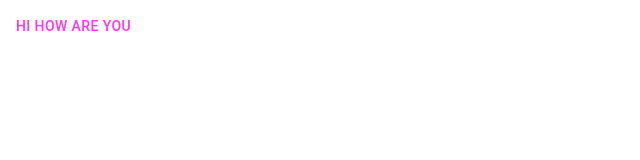
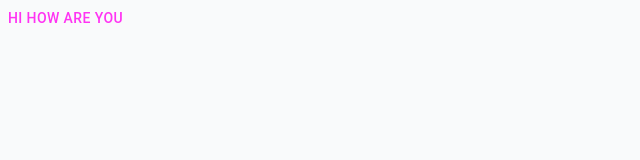
Before and after one commit to urieldxc/book_app, a React (Create React App) app: page / in a window 1280 px wide. Shown: the top 160 px of the page, without its empty margins (0-640 px from the left). Built offline with nearby package versions, Linux system fonts and the light colour scheme; the HTML template or start-up script is replaced by a standard one.

Commit message:
Simple background

```diff
--- a/src/App.js
+++ b/src/App.js
@@ -1,11 +1,15 @@
-import { ThemeProvider } from '@mui/material';
+import { ThemeProvider, Box } from '@mui/material';
 import Test from './components/Test';
+import GlobalStyles from './theme/globalStyles';
 import theme from './theme/theme'
 
 function App() {
   return (
     <ThemeProvider theme={theme}>
-      <Test />
+      <GlobalStyles />
+      <Box sx={{bgcolor: "#F9FAFB", height: "100vh"}}>
+        <Test />
+      </Box>
     </ThemeProvider>
 
   );
--- /dev/null
+++ b/src/theme/globalStyles.js
@@ -0,0 +1,55 @@
+
+import { GlobalStyles as MUIGlobalStyles } from '@mui/material';
+
+
+export default function GlobalStyles() {
+  const inputGlobalStyles = (
+    <MUIGlobalStyles
+      styles={{
+        '*': {
+          boxSizing: 'border-box',
+        },
+        html: {
+          margin: 0,
+          padding: 0,
+          width: '100%',
+          height: '100%',
+          WebkitOverflowScrolling: 'touch',
+        },
+        body: {
+          margin: 0,
+          padding: 0,
+          width: '100%',
+          height: '100%',
+        },
+        '#root': {
+          width: '100%',
+          height: '100%',
+        },
+        input: {
+          '&[type=number]': {
+            MozAppearance: 'textfield',
+            '&::-webkit-outer-spin-button': {
+              margin: 0,
+              WebkitAppearance: 'none',
+            },
+            '&::-webkit-inner-spin-button': {
+              margin: 0,
+              WebkitAppearance: 'none',
+            },
+          },
+        },
+        img: {
+          display: 'block',
+          maxWidth: '100%',
+        },
+        ul: {
+          margin: 0,
+          padding: 0,
+        },
+      }}
+    />
+  );
+
+  return inputGlobalStyles;
+}
--- a/src/theme/theme.jsx
+++ b/src/theme/theme.jsx
@@ -6,7 +6,7 @@ const theme = createTheme({
         primary:{
             main: "#FF33F3",
             // main: blue[500],
-        }
+        },
     }
 });
 
```
